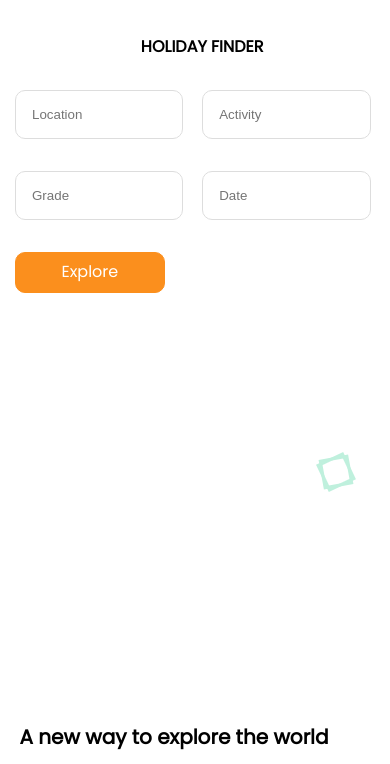
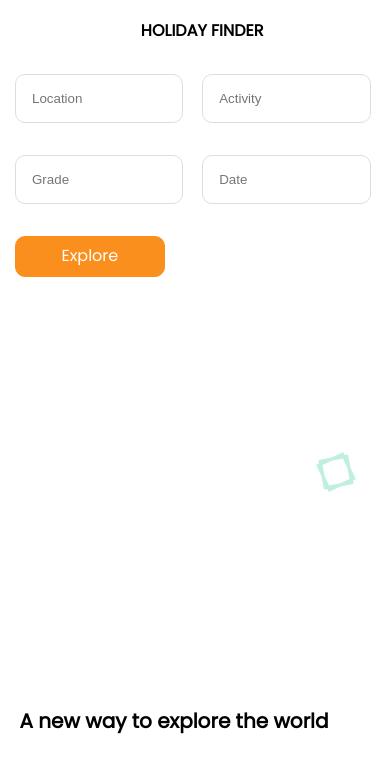
Before and after one commit to JoshFransix/Explore_and_travel, a plain HTML site: page index.htm in a window 390 px wide. Shown: the part 230-994 px from the top of the page. Drawn offline with nearby package versions, Linux system fonts and the light colour scheme.

Commit message:
homePageMod

```diff
--- a/styles/_responsive.scss
+++ b/styles/_responsive.scss
@@ -697,7 +697,7 @@
   }
 
   #showcase {
-    margin-top: 5rem;
+    margin-top: 4rem;
   }
   #new-way {
     width: 90%;
```
Also changed, not shown: css/styles.css.
